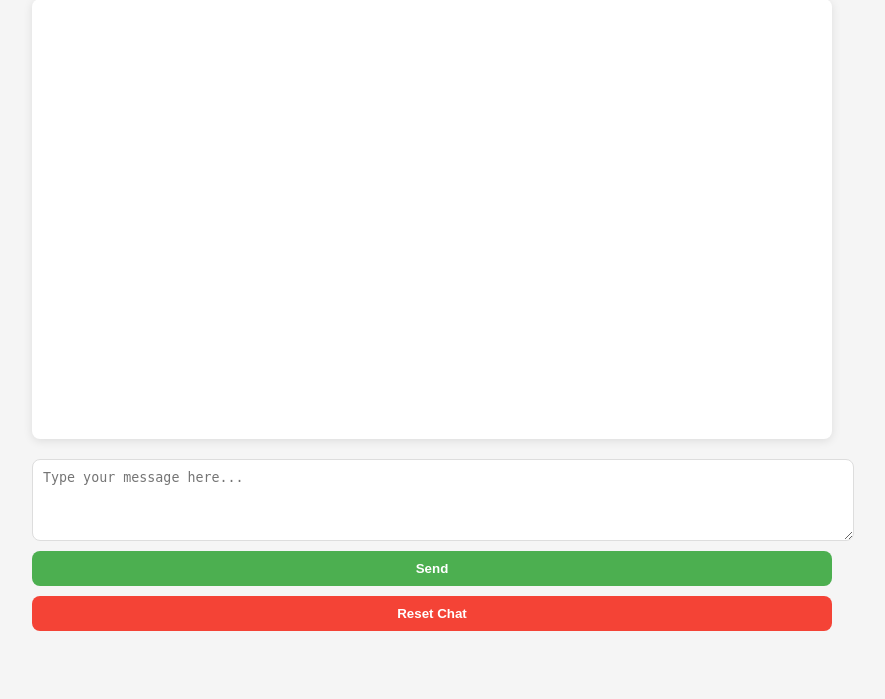
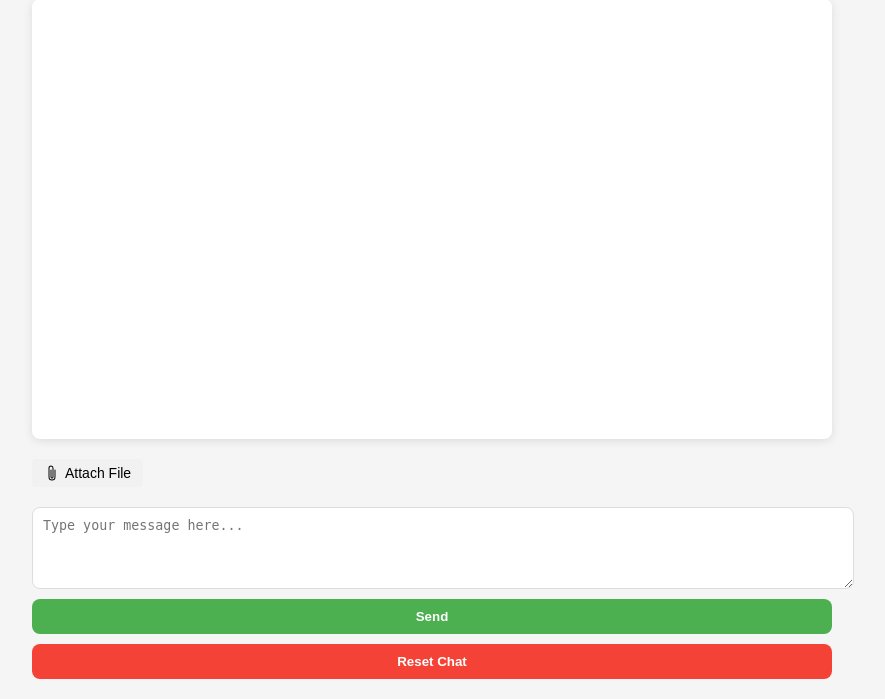
Before and after one commit to robertobeanuoc/local_chatgpt, a Flask app: page /chat in a window 1280 px wide. Shown: the part 195-894 px from the top of the page, without its empty margins (208-1093 px from the left). Before the commit the page ends 826 px from the top, so only its background shows below. Run offline with Flask 3, Linux system fonts and the light colour scheme; some libraries are stand-ins or nearby versions.

Commit message:
feat: enable file upload

```diff
--- a/src/flask-chatgpt-app/app/static/css/style.css
+++ b/src/flask-chatgpt-app/app/static/css/style.css
@@ -48,6 +48,18 @@ h1 {
     background-color: #f1f1f1;
 }
 
+.message.consulting {
+    background-color: #f5f5f5;
+    border-left: 3px solid #3498db;
+    opacity: 0.8;
+    animation: pulse 1.5s infinite;
+}
+
+.message.error {
+    background-color: #ffeeee;
+    border-left: 3px solid #e74c3c;
+}
+
 .role {
     font-weight: bold;
     margin-right: 5px;
@@ -89,3 +101,76 @@ button:hover {
 #reset-button:hover {
     background-color: #d32f2f;
 }
+
+.file-upload {
+    display: flex;
+    align-items: center;
+    margin-bottom: 10px;
+}
+
+.file-label {
+    display: inline-flex;
+    align-items: center;
+    padding: 6px 12px;
+    background-color: #f1f1f1;
+    border-radius: 4px;
+    cursor: pointer;
+    font-size: 14px;
+    margin-right: 10px;
+}
+
+.file-label:hover {
+    background-color: #e3e3e3;
+}
+
+.file-label svg {
+    margin-right: 5px;
+}
+
+#file-name {
+    margin-right: 10px;
+    font-size: 14px;
+    color: #666;
+    max-width: 200px;
+    overflow: hidden;
+    text-overflow: ellipsis;
+    white-space: nowrap;
+}
+
+#remove-file {
+    background: none;
+    border: none;
+    color: #f44336;
+    font-size: 18px;
+    cursor: pointer;
+    padding: 0 5px;
+}
+
+.message .file-attachment {
+    margin-top: 10px;
+    padding: 8px;
+    background-color: #f5f5f5;
+    border-radius: 4px;
+    display: flex;
+    align-items: center;
+    font-size: 14px;
+}
+
+.message .file-attachment svg {
+    margin-right: 8px;
+    color: #666;
+}
+
+@keyframes pulse {
+    0% {
+        opacity: 0.6;
+    }
+
+    50% {
+        opacity: 0.9;
+    }
+
+    100% {
+        opacity: 0.6;
+    }
+}
--- a/src/flask-chatgpt-app/app/static/js/main.js
+++ b/src/flask-chatgpt-app/app/static/js/main.js
@@ -3,6 +3,27 @@ document.addEventListener('DOMContentLoaded', function () {
     const userInput = document.getElementById('user-input');
     const sendButton = document.getElementById('send-button');
     const resetButton = document.getElementById('reset-button');
+    const fileInput = document.getElementById('file-input');
+    const fileName = document.getElementById('file-name');
+    const removeFile = document.getElementById('remove-file');
+
+    // File handling
+    let selectedFile = null;
+
+    fileInput.addEventListener('change', function () {
+        if (this.files.length > 0) {
+            selectedFile = this.files[0];
+            fileName.textContent = selectedFile.name;
+            removeFile.style.display = 'inline';
+        }
+    });
+
+    removeFile.addEventListener('click', function () {
+        selectedFile = null;
+        fileInput.value = '';
+        fileName.textContent = '';
+        removeFile.style.display = 'none';
+    });
 
     // Render all messages
     function renderMessages() {
@@ -19,11 +40,24 @@ document.addEventListener('DOMContentLoaded', function () {
             const contentSpan = document.createElement('span');
             contentSpan.className = 'content';
 
-            // Renderizar HTML para mensajes del asistente
+            // Render HTML for assistant messages
             if (message.role === 'assistant') {
-                contentSpan.innerHTML = message.content; // Usar innerHTML para renderizar HTML
+                contentSpan.innerHTML = message.content;
             } else {
-                contentSpan.textContent = message.content; // Usar textContent para usuarios (seguridad)
+                // For user messages, check if there's a file attachment
+                contentSpan.textContent = message.content;
+
+                if (message.file) {
+                    const fileAttachment = document.createElement('div');
+                    fileAttachment.className = 'file-attachment';
+                    fileAttachment.innerHTML = `
+                        <svg xmlns="http://www.w3.org/2000/svg" width="16" height="16" fill="currentColor" viewBox="0 0 16 16">
+                            <path d="M4.5 3a2.5 2.5 0 0 1 5 0v9a1.5 1.5 0 0 1-3 0V5a.5.5 0 0 1 1 0v7a.5.5 0 0 0 1 0V3a1.5 1.5 0 1 0-3 0v9a2.5 2.5 0 0 0 5 0V5a.5.5 0 0 1 1 0v7a3.5 3.5 0 1 1-7 0V3z"/>
+                        </svg>
+                        Attached file: ${message.file}
+                    `;
+                    contentSpan.appendChild(fileAttachment);
+                }
             }
 
             messageDiv.appendChild(contentSpan);
@@ -70,7 +104,7 @@ document.addEventListener('DOMContentLoaded', function () {
     // Send message function
     function sendMessage() {
         const message = userInput.value.trim();
-        if (message === '') return;
+        if (message === '' && !selectedFile) return;
 
         // Clear input
         userInput.value = '';
@@ -79,8 +113,24 @@ document.addEventListener('DOMContentLoaded', function () {
         const formData = new FormData();
         formData.append('user_message', message);
 
+        let fileInfo = null;
+        if (selectedFile) {
+            formData.append('file', selectedFile);
+            fileInfo = selectedFile.name;
+            // Reset file input
+            selectedFile = null;
+            fileInput.value = '';
+            fileName.textContent = '';
+            removeFile.style.display = 'none';
+        }
+
         // Add user message immediately
-        const userMessageObj = { role: 'user', content: message };
+        const userMessageObj = {
+            role: 'user',
+            content: message,
+            file: fileInfo
+        };
+
         if (!window.messages) {
             window.messages = [];
         }
@@ -113,9 +163,7 @@ document.addEventListener('DOMContentLoaded', function () {
 
                 // Update messages with response from server
                 if (data.messages && data.messages.length > 0) {
-                    // The server returns the last two messages (user + assistant)
-                    // We already added the user message, so we just need the assistant's response
-                    window.messages.pop(); // Remove the user message we added (server will provide it)
+                    window.messages.pop(); // Remove the user message we added
                     window.messages = window.messages.concat(data.messages);
                 }
                 renderMessages();
--- a/src/flask-chatgpt-app/app/templates/chat.html
+++ b/src/flask-chatgpt-app/app/templates/chat.html
@@ -33,6 +33,19 @@
             </div>
         </div>
         <div class="input-container">
+            <div class="file-upload">
+                <label for="file-input" class="file-label">
+                    <svg xmlns="http://www.w3.org/2000/svg" width="16" height="16" fill="currentColor"
+                        viewBox="0 0 16 16">
+                        <path
+                            d="M4.5 3a2.5 2.5 0 0 1 5 0v9a1.5 1.5 0 0 1-3 0V5a.5.5 0 0 1 1 0v7a.5.5 0 0 0 1 0V3a1.5 1.5 0 1 0-3 0v9a2.5 2.5 0 0 0 5 0V5a.5.5 0 0 1 1 0v7a3.5 3.5 0 1 1-7 0V3z" />
+                    </svg>
+                    Attach File
+                </label>
+                <input type="file" id="file-input" style="display: none;">
+                <span id="file-name"></span>
+                <button id="remove-file" style="display: none;">×</button>
+            </div>
             <textarea id="user-input" placeholder="Type your message here..."></textarea>
             <button id="send-button">Send</button>
             <button id="reset-button">Reset Chat</button>
```
Also changed, not shown: src/flask-chatgpt-app/run.py (+109 -11 lines), 1 other file.
